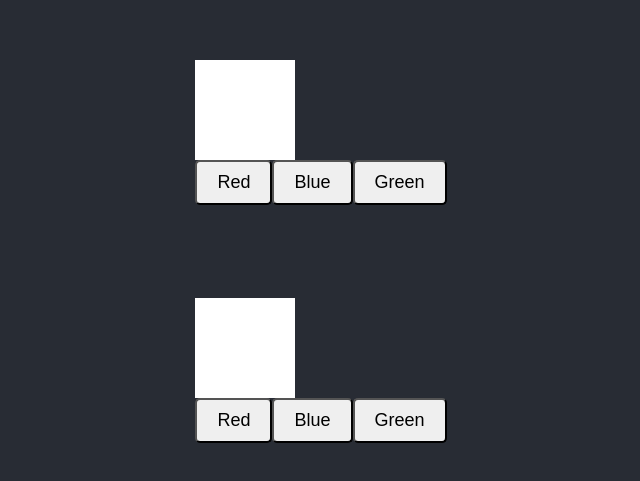
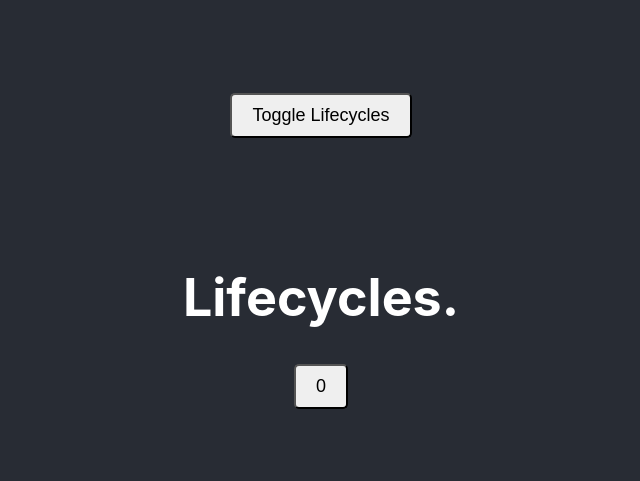
Before and after one commit to ivandoric/React-2020, a React (Create React App) app in the folder app/: page / in a window 1280 px wide. Shown: the part 149-630 px from the top of the page, without its empty margins (319-959 px from the left). Built offline with nearby package versions, Linux system fonts and the light colour scheme.

Commit message:
React2020 [05] - Lifecycle Methods

```diff
--- a/app/src/App.js
+++ b/app/src/App.js
@@ -1,97 +1,72 @@
 import React from 'react';
-import logo from './logo.svg';
 import './App.css';
 
 class Button extends React.Component {
     render() {
         return (
-            <button style={this.props.buttonStyle} onClick={this.props.onClick}>
+            <button style={{padding: '10px 20px', fontSize: '18px', borderRadius: '5px'}}  onClick={this.props.onClick}>
                 {this.props.children}
             </button>
         )
     }
 }
 
-function ColorChangerF (props) {
-    const [blockColor, setBlockColor] = React.useState('#fff')
-    const [buttonStyle, setButtonStyle] = React.useState({
-        padding: '10px 20px',
-        fontSize: 18,
-        borderRadius: 5,
-    })
-    return (
-        <div>
-            <div className="ColorBlock" style={{width: 100, height: 100, background: blockColor }}></div>
-
-            <Button buttonStyle={buttonStyle} onClick={() => setBlockColor('red')}>
-                Red
-            </Button>
-            <Button buttonStyle={buttonStyle} onClick={() => setBlockColor('blue')}>
-                Blue
-            </Button>
-            <Button buttonStyle={buttonStyle} onClick={() => setBlockColor('green')}>
-                Green
-            </Button>
-        </div>
-    )
-}
-
-class ColorChanger extends React.Component {
+class Lifecycles extends React.Component {
     constructor(props) {
         super(props)
         this.state = {
-            blockColor: '#fff',
-            styling: {
-                padding: '10px 20px',
-                fontSize: 18,
-                borderRadius: 5,
-            }
+            counter: 0
         }
+
+        console.log('This will fire first')
     }
 
-    handleColorChange(color) {
-        this.setState({blockColor: color})
+    componentDidMount() {
+        console.log('This will fire third')
+    }
+
+    componentDidUpdate(prevProps, prevState, snapshot) {
+        console.log(prevProps, prevState, snapshot);
+        console.log('This will fire when component updates')
+    }
+
+    getSnapshotBeforeUpdate(prevProps, prevState) {
+        return 'Some data we calculated before we updated component'
+    }
+
+    componentWillUnmount() {
+        console.log('I will fire when component unmounts')
+    }
+
+    countUp() {
+        this.setState({counter: this.state.counter + 1})
     }
 
     render() {
-        return (
+        return(
             <div>
-                <div className="ColorBlock" style={{width: 100, height: 100, background: this.state.blockColor}}></div>
-
-                <Button onClick={() => this.handleColorChange('red')}
-                        buttonStyle={this.state.styling}>
-                    Red
-                </Button>
-                <Button onClick={() => this.handleColorChange('blue')}
-                        buttonStyle={this.state.styling}>
-                    Blue
-                </Button>
-                <Button onClick={() => this.handleColorChange('green')}
-                        buttonStyle={this.state.styling}>
-                    Green
-                </Button>
+                <h1>Lifecycles.</h1>
+                <Button onClick={() => this.countUp()}>{this.state.counter}</Button>
             </div>
         )
     }
 }
 
+function App() {
+    const [lifecycles, setLifecycles] = React.useState(true)
 
-function App() {
-
-    const style = {
-        padding: '10px 20px',
-        fontSize: 18,
-        borderRadius: 5,
+    const toggleLifecycles = () => {
+        setLifecycles(!lifecycles)
     }
 
     return (
         <div className="App">
             <header className="App-header">
-                <ColorChanger />
+                <Button onClick={() => toggleLifecycles()}>Toggle Lifecycles</Button>
                 <br />
                 <br />
                 <br />
-                <ColorChangerF />
+                {lifecycles && <Lifecycles />}
             </header>
         </div>
     );
```
